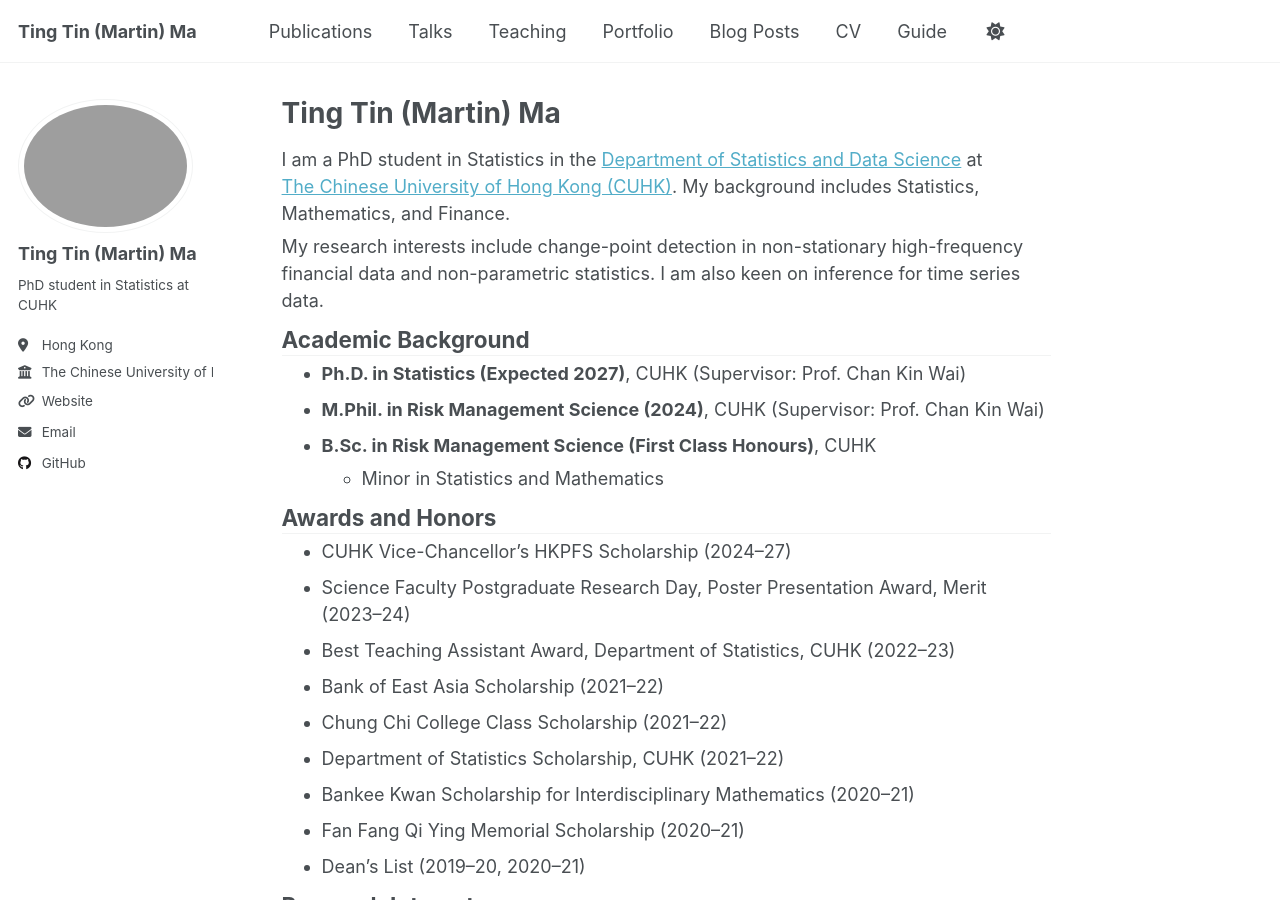
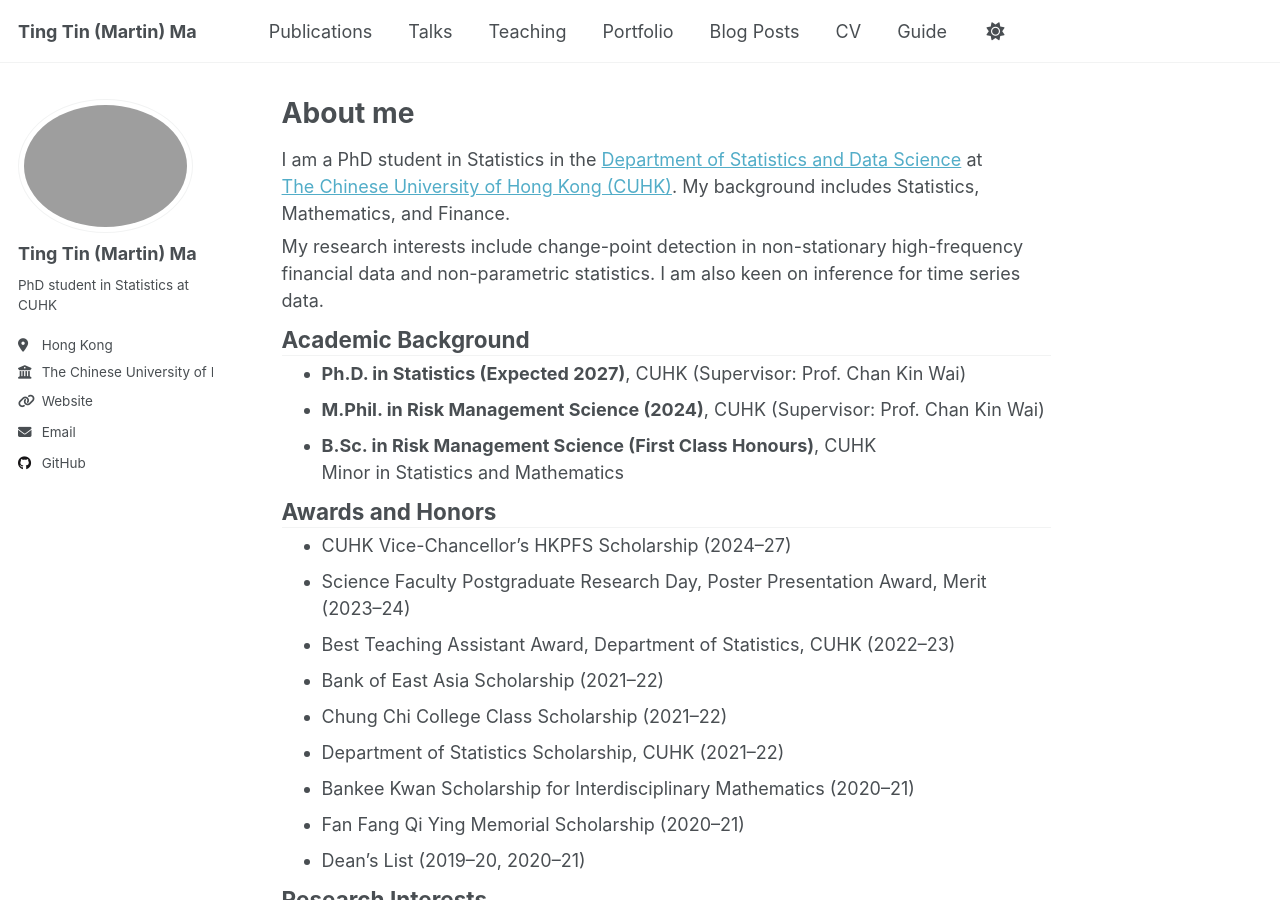
Before and after one commit to martinmtt0902/martinmtt0902.github.io, a Jekyll site: the page built from _pages/about.md, in a window 1280 px wide and 900 px high. Built offline with Jekyll 4.4.1, drawn with Linux system fonts in a browser that asks for light colours; a script that is not in the unit is left out.

Commit message:
Update about.md

```diff
--- a/_pages/about.md
+++ b/_pages/about.md
@@ -1,6 +1,6 @@
 ---
 permalink: /
-title: "Ting Tin (Martin) Ma"
+title: "About me"
 author_profile: true
 redirect_from:
   - /about/
@@ -12,35 +12,33 @@ I am a PhD student in Statistics in the [Department of Statistics and Data Scien
 
 My research interests include change-point detection in non-stationary high-frequency financial data and non-parametric statistics. I am also keen on inference for time series data.
 
+<h2 style="margin-top: 0.75rem; margin-bottom: 0.25rem;">Academic Background</h2>
 
+<ul style="margin-top: 0.25rem; margin-bottom: 0.75rem;">
+  <li><strong>Ph.D. in Statistics (Expected 2027)</strong>, CUHK (Supervisor: Prof. Chan Kin Wai)</li>
+  <li><strong>M.Phil. in Risk Management Science (2024)</strong>, CUHK (Supervisor: Prof. Chan Kin Wai)</li>
+  <li><strong>B.Sc. in Risk Management Science (First Class Honours)</strong>, CUHK
+      <br>Minor in Statistics and Mathematics</li>
+</ul>
 
-## Academic Background
+<h2 style="margin-top: 0.75rem; margin-bottom: 0.25rem;">Awards and Honors</h2>
 
-- **Ph.D. in Statistics (Expected 2027)**, CUHK  (Supervisor: Prof. Chan Kin Wai)
+<ul style="margin-top: 0.25rem; margin-bottom: 0.75rem;">
+  <li>CUHK Vice-Chancellor’s HKPFS Scholarship (2024–27)</li>
+  <li>Science Faculty Postgraduate Research Day, Poster Presentation Award, Merit (2023–24)</li>
+  <li>Best Teaching Assistant Award, Department of Statistics, CUHK (2022–23)</li>
+  <li>Bank of East Asia Scholarship (2021–22)</li>
+  <li>Chung Chi College Class Scholarship (2021–22)</li>
+  <li>Department of Statistics Scholarship, CUHK (2021–22)</li>
+  <li>Bankee Kwan Scholarship for Interdisciplinary Mathematics (2020–21)</li>
+  <li>Fan Fang Qi Ying Memorial Scholarship (2020–21)</li>
+  <li>Dean’s List (2019–20, 2020–21)</li>
+</ul>
 
-- **M.Phil. in Risk Management Science (2024)**, CUHK (Supervisor: Prof. Chan Kin Wai)
+<h2 style="margin-top: 0.75rem; margin-bottom: 0.25rem;">Research Interests</h2>
 
-- **B.Sc. in Risk Management Science (First Class Honours)**, CUHK
-  - Minor in Statistics and Mathematics
-
-
-
-## Awards and Honors
-
-- CUHK Vice-Chancellor’s HKPFS Scholarship (2024–27)
-- Science Faculty Postgraduate Research Day, Poster Presentation Award, Merit (2023–24)
-- Best Teaching Assistant Award, Department of Statistics, CUHK (2022–23)
-- Bank of East Asia Scholarship (2021–22)
-- Chung Chi College Class Scholarship (2021–22)
-- Department of Statistics Scholarship, CUHK (2021–22)
-- Bankee Kwan Scholarship for Interdisciplinary Mathematics (2020–21)
-- Fan Fang Qi Ying Memorial Scholarship (2020–21)
-- Dean’s List (2019–20, 2020–21)
-
-
-
-## Research Interests
-
-- High-frequency financial return analysis
-- Change-point detection in high-dimensional time series
-- Non-parametric and semi-parametric methods
+<ul style="margin-top: 0.25rem; margin-bottom: 0.75rem;">
+  <li>High-frequency financial return analysis</li>
+  <li>Change-point detection in high-dimensional time series</li>
+  <li>Non-parametric and semi-parametric methods</li>
+</ul>
```
